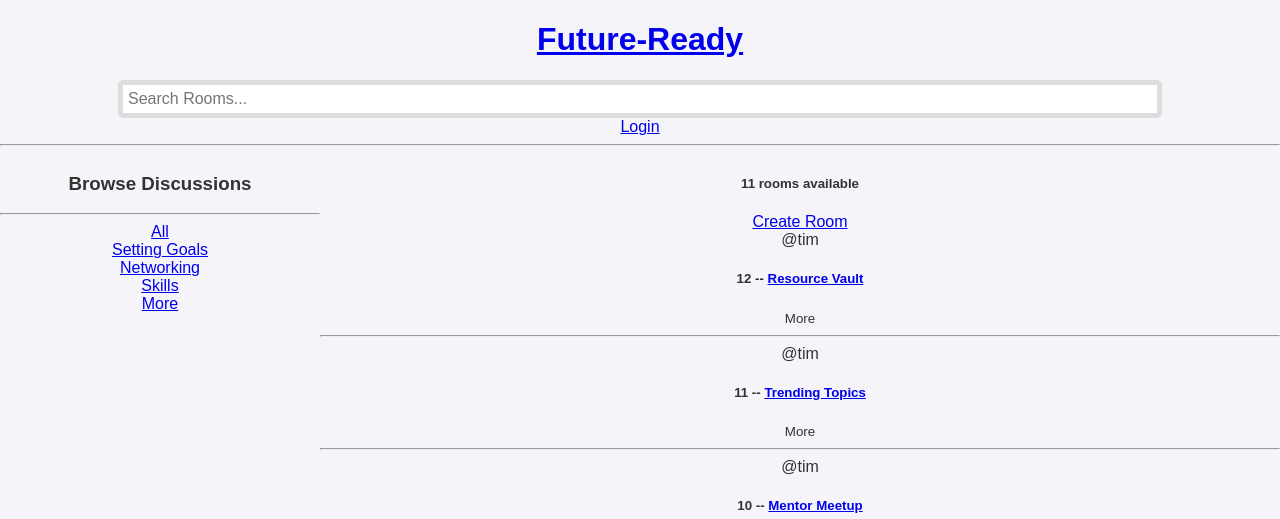
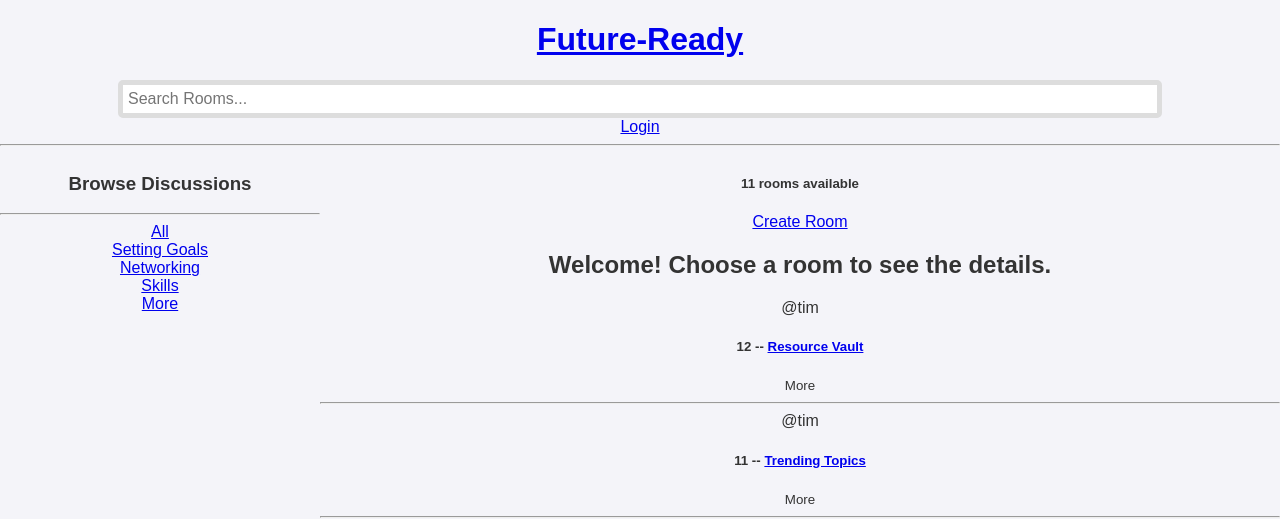
Before and after one commit to clorece/Student-Career-Assist, a Django app: page / in a window 1280 px wide. Shown: the top 519 px of the page. Run offline with Django 5.2, Linux system fonts and the light colour scheme; data comes from the database, SQL or seed files in the repository; both versions use the stored data as it was after the commit.

Commit message:
final update

```diff
--- a/django code/base/templates/base/home.html
+++ b/django code/base/templates/base/home.html
@@ -31,6 +31,10 @@
         <h5>{{room_count}} rooms available</h5>
       <a href="{% url 'create-room' %}">Create Room</a>
 
+      <div id="room-description">
+            <h2>Welcome! Choose a room to see the details.</h2>
+       </div>
+
       <div>
           {% for room in rooms %}
           <div>
--- a/django code/base/templates/base/room.html
+++ b/django code/base/templates/base/room.html
@@ -1,6 +1,7 @@
 {% extends 'main.html' %}
 
 {% block content %}
+
 <h1>{{ room.name }}</h1>
 
 <p>{{ room.description }}</p>
@@ -102,4 +103,6 @@
         background-color: #007BFF;
     }
 </style>
+
+
 {% endblock %}
```
Also changed, not shown: django code/db.sqlite3.
